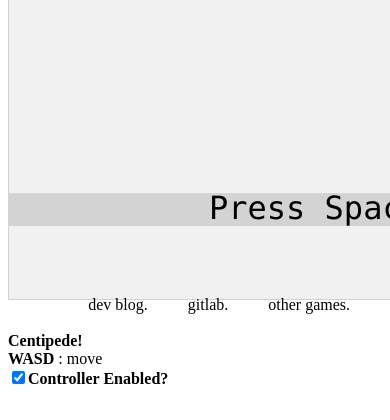
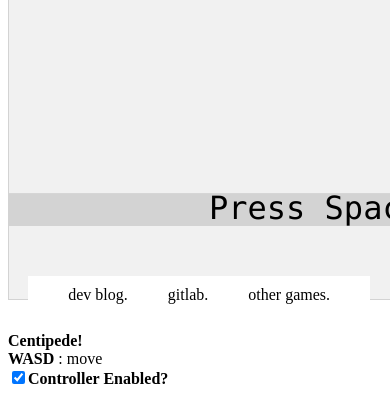
Before and after one commit to modle/centipede, a PHP site: page /index.html in a window 390 px wide; the page is wider, and only the part inside the window is pictured. Shown: the part 510-930 px from the top of that part. Run offline with PHP 8.4, Linux system fonts and the light colour scheme.

Commit message:
improve mobile styling for footer

```diff
--- a/app/scripts/dom.js
+++ b/app/scripts/dom.js
@@ -6,12 +6,13 @@ var dom = {
     otherGames : {text : 'other games.', url : 'http://blog.matthewodle.com/games/'},
   },
   instructions : '<strong>Centipede!</strong><br><strong>WASD</strong> : move<br><strong><strong>' +
-    '<input id="controllerToggle" type="checkbox" checked>Controller Enabled?',
+                    '<input id="controllerToggle" type="checkbox" checked>Controller Enabled?',
   mobileWarning : "Mobile is not supported.<br><br>" +
-    "The use of a keyboard is required.<br><br>" +
-    "Sorry!<br><br>" +
-    "To show how bad we feel, here's a gif so you can see what you're missing (that's not rude at all, we promise!)<br><br>" +
-    "<img src='app/static/media/images/centipede.gif' style='width: 100%;'></img>",
+                    "The use of a keyboard is required.<br><br>" +
+                    "Sorry!<br><br>" +
+                    "To show how bad we feel, here's a gif so you can see what you're missing (that's not rude at all, we promise!)<br><br>" +
+                    "<img src='app/static/media/images/centipede.gif' style='width: 100%;'></img>" +
+                    "<br><br><br><br><br><br><br><br>.",
   init : function() {
     this.addLinks();
     if (supporting.isMobile()) {
--- a/app/static/css/style.css
+++ b/app/static/css/style.css
@@ -20,6 +20,19 @@ canvas {
 .linkButtonWrapper {
   display: flex;
   position: fixed;
-  right: 20px;
-  bottom: 20px;
+  bottom: 0;
+  width: 100%;
+  padding: 10px 20px;
+  background: white;
 }
+
+@media (min-device-width: 768px) {
+  .linkButtonWrapper {
+    display: flex;
+    position: fixed;
+    right: 20px;
+    bottom: 20px;
+    width: auto;
+    background: white;
+  }
+}
```
